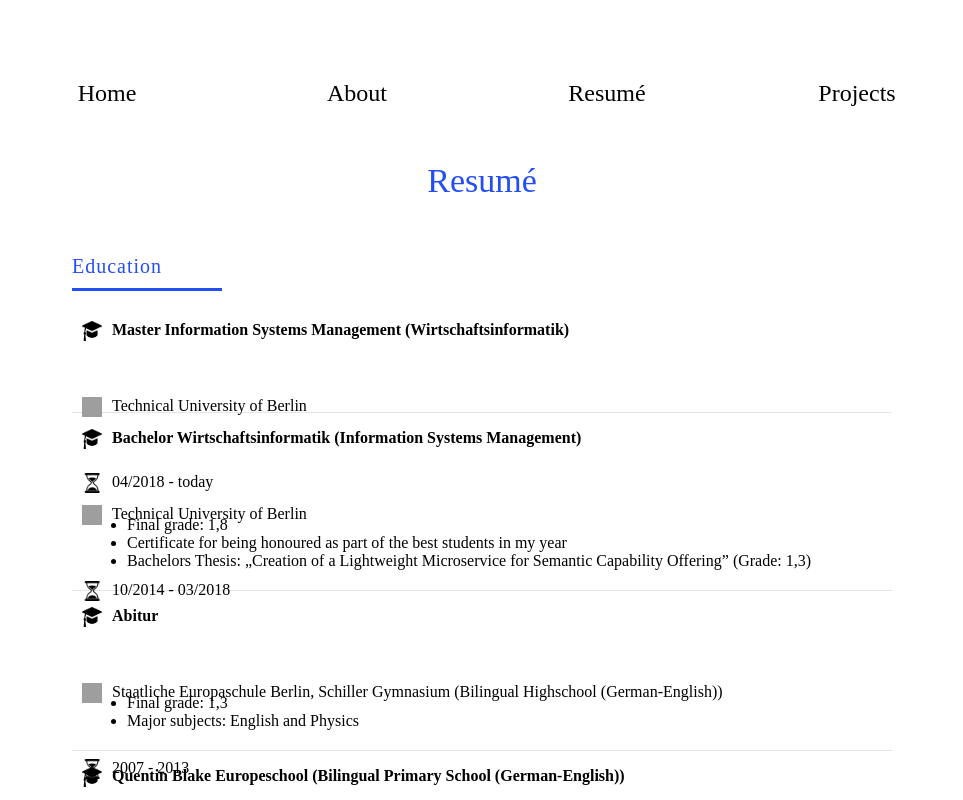
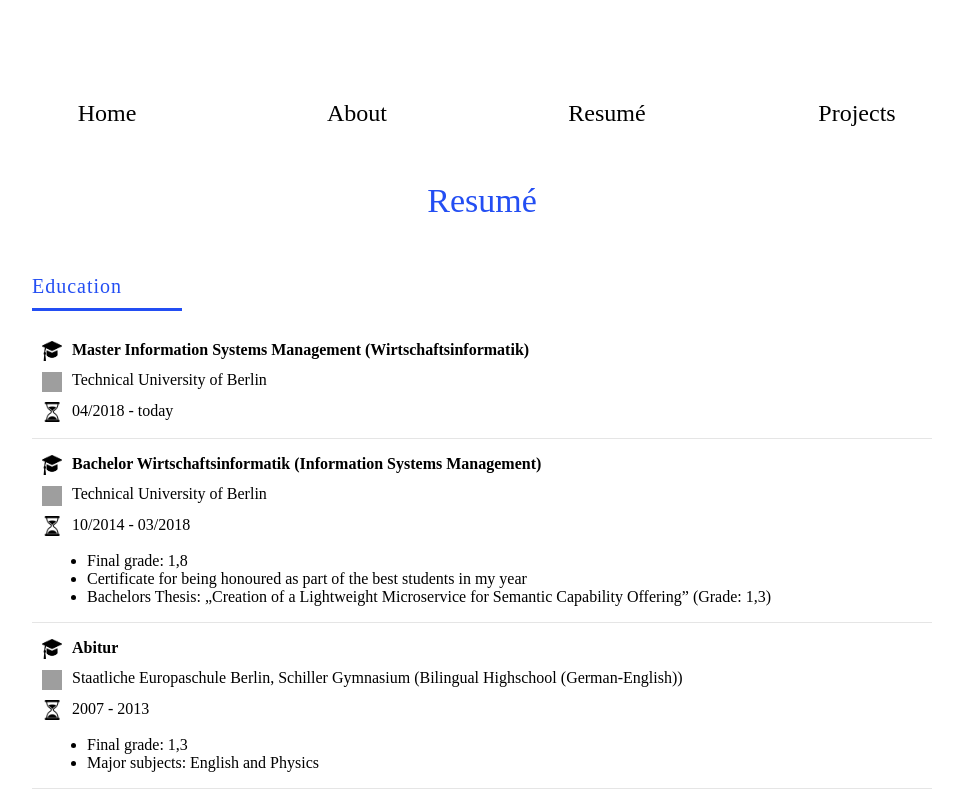
Before and after one commit to marcelreppi/personal-website, a React (Create React App) app: page /resume in a window 1280 px wide. Shown: the top 800 px of the page, without its empty margins (158-1121 px from the left). Built offline with nearby package versions, Linux system fonts and the light colour scheme; grey boxes are pictures that could not be loaded; a web font is replaced by a local one.

Commit message:
Fixed resume style error. Improved other styling. Rewrote some components.

```diff
--- a/src/components/LifeChapter.js
+++ b/src/components/LifeChapter.js
@@ -1,40 +1,36 @@
-import React from 'react'
+import React from "react"
 
-import locationIcon from '../static/img/location.png'
-import durationIcon from '../static/img/duration.png'
+import locationIcon from "../static/img/location.png"
+import durationIcon from "../static/img/duration.png"
 
-import '../css/LifeChapter.css'
+import "../css/LifeChapter.css"
 
-export default (props) => {
-  console.log(props)
+export default props => {
   return (
-    <div className="life-chapter">
-      <div className="chapter-basics">
+    <React.Fragment>
+      <div className="chapter-overview">
         <span className="icon-container">
-          <img className="icon-img" src={props.icon} alt=""></img>
+          <img className="icon-img" src={props.icon} alt="" />
         </span>
         <b>{props.title}</b>
         <span className="icon-container">
-          <img className="icon-img" src={locationIcon} alt=""></img>
+          <img className="icon-img" src={locationIcon} alt="" />
         </span>
         <div>{props.location}</div>
         <span className="icon-container">
-          <img className="icon-img" src={durationIcon} alt=""></img>
+          <img className="icon-img" src={durationIcon} alt="" />
         </span>
         <div>{props.duration}</div>
       </div>
       <div className="chapter-details">
-        {
-          props.details ?
-            <ul>
-              { props.details.map( d => {
-                return <li>{d}</li>
-              }) }
-            </ul>
-          : null
-        }
+        {props.details ? (
+          <ul>
+            {props.details.map((d, i) => {
+              return <li key={i}>{d}</li>
+            })}
+          </ul>
+        ) : null}
       </div>
-
-    </div>
+    </React.Fragment>
   )
 }
--- a/src/components/NavBar.js
+++ b/src/components/NavBar.js
@@ -1,17 +1,17 @@
-import React from 'react'
-import { Link } from 'react-router-dom'
+import React from "react"
+import { Link } from "react-router-dom"
 
-import menuIcon from '../static/img/menu.png'
-import xIcon from '../static/img/x.png'
+import menuIcon from "../static/img/menu.png"
+import xIcon from "../static/img/x.png"
 
-import '../css/NavBar.css'
+import "../css/NavBar.css"
 
 class NavBar extends React.Component {
   constructor(props) {
     super(props)
     this.state = {
       mobile: false,
-      showMobileMenu: false
+      showMobileMenu: false,
     }
   }
 
@@ -20,7 +20,7 @@ class NavBar extends React.Component {
       mobile: window.innerWidth <= 480,
     })
 
-    window.addEventListener('resize', this.handleScreenSize)
+    window.addEventListener("resize", this.handleScreenSize)
   }
 
   handleScreenSize = () => {
@@ -31,17 +31,25 @@ class NavBar extends React.Component {
 
   toggleMobileMenu = () => {
     this.setState({
-      showMobileMenu: !this.state.showMobileMenu
+      showMobileMenu: !this.state.showMobileMenu,
     })
   }
 
   regularNavBar = () => {
     return (
       <div className="navbar-container">
-        <Link to="/" className="navbar-item nav-home">Home</Link>
-        <Link to="/about" className="navbar-item nav-about">About</Link>
-        <Link to="/resume" className="navbar-item nav-resume">Resumé</Link>
-        <Link to="/projects" className="navbar-item nav-projects">Projects</Link>
+        <Link to="/" className="navbar-item nav-home">
+          Home
+        </Link>
+        <Link to="/about" className="navbar-item nav-about">
+          About
+        </Link>
+        <Link to="/resume" className="navbar-item nav-resume">
+          Resumé
+        </Link>
+        <Link to="/projects" className="navbar-item nav-projects">
+          Projects
+        </Link>
       </div>
     )
   }
@@ -49,7 +57,12 @@ class NavBar extends React.Component {
   mobileNavBar = () => {
     return (
       <div className="navbar-mobile-container">
-        <img className="menu-icon" src={menuIcon} alt="" onClick={this.toggleMobileMenu}></img>
+        <img
+          className="menu-icon"
+          src={menuIcon}
+          alt=""
+          onClick={this.toggleMobileMenu}
+        />
       </div>
     )
   }
@@ -57,11 +70,40 @@ class NavBar extends React.Component {
   mobileMenuContent = () => {
     return (
       <div className="navbar-mobile-content">
-        <img className="menu-icon exit-icon" src={xIcon} alt="" onClick={this.toggleMobileMenu}></img>
-        <Link to="/" className="navbar-mobile-item navbar-item nav-home" onClick={this.toggleMobileMenu}>Home</Link>
-        <Link to="/about" className="navbar-mobile-item navbar-item nav-about" onClick={this.toggleMobileMenu}>About</Link>
-        <Link to="/resume" className="navbar-mobile-item navbar-item nav-resume" onClick={this.toggleMobileMenu}>Resumé</Link>
-        <Link to="/projects" className="navbar-mobile-item navbar-item nav-projects" onClick={this.toggleMobileMenu}>Projects</Link>
+        <img
+          className="menu-icon exit-icon"
+          src={xIcon}
+          alt=""
+          onClick={this.toggleMobileMenu}
+        />
+        <Link
+          to="/"
+          className="navbar-mobile-item navbar-item nav-home"
+          onClick={this.toggleMobileMenu}
+        >
+          Home
+        </Link>
+        <Link
+          to="/about"
+          className="navbar-mobile-item navbar-item nav-about"
+          onClick={this.toggleMobileMenu}
+        >
+          About
+        </Link>
+        <Link
+          to="/resume"
+          className="navbar-mobile-item navbar-item nav-resume"
+          onClick={this.toggleMobileMenu}
+        >
+          Resumé
+        </Link>
+        <Link
+          to="/projects"
+          className="navbar-mobile-item navbar-item nav-projects"
+          onClick={this.toggleMobileMenu}
+        >
+          Projects
+        </Link>
       </div>
     )
   }
@@ -74,14 +116,12 @@ class NavBar extends React.Component {
     }
   }
 
-
   render() {
     return (
-      <div>
+      <React.Fragment>
         {this.showCorrectNavBar()}
-        {this.state.showMobileMenu ?
-          this.mobileMenuContent() : null }
-      </div>
+        {this.state.showMobileMenu ? this.mobileMenuContent() : null}
+      </React.Fragment>
     )
   }
 }
--- a/src/css/App.css
+++ b/src/css/App.css
@@ -21,7 +21,7 @@
 
 @media (min-width: 480px) {
   .App {
-    margin-top: 80px;
+    margin-top: 100px;
   }
 }
 
@@ -29,7 +29,7 @@
   display: block;
   max-width: 900px;
   margin: 0 auto;
-  padding: 50px 0px;
+  padding: 50px 40px;
 }
 
 .section-title {
@@ -42,10 +42,6 @@
   padding: 5px;
 }
 
-.section-container {
-  padding: 0px 40px;
-}
-
 .icon-container {
   padding-right: 10px;
   padding-left: 10px;
--- a/src/css/LifeChapter.css
+++ b/src/css/LifeChapter.css
@@ -1,12 +1,8 @@
-.life-chapter {
-  margin-bottom: 20px;
-}
-
-.chapter-basics {
+.chapter-overview {
   display: grid;
   grid-template-columns: 40px auto;
-  grid-template-rows: 100% 100% 100%;
-  row-gap: 5px;
+  grid-template-rows: repeat(3, auto);
+  row-gap: 10px;
 }
 
 .chapter-details {
--- a/src/css/NavBar.css
+++ b/src/css/NavBar.css
@@ -1,7 +1,7 @@
 .navbar-container {
   display: grid;
   grid-template-columns: minmax(0px, auto) repeat(4, minmax(100px, 250px)) minmax(0px, auto);
-  margin-top: 20px;
+  /* margin-top: 20px; */
   /* border: 2px solid black; */
 }
 
--- a/src/css/Resume.css
+++ b/src/css/Resume.css
@@ -6,12 +6,11 @@
 }
 
 .resume-section::after {
-  margin: 10px 0;
+  margin: 10px 0 30px 0;
   content: '';
   width: 150px;
   border-bottom: 3px solid #234ef3;
   display: block;
-  margin-bottom: 30px;
 }
 
 .resume-content {
--- a/src/pages/404.js
+++ b/src/pages/404.js
@@ -1,21 +1,22 @@
-import React from 'react'
+import React from "react"
 
-import '../css/Projects.css'
+import "../css/Projects.css"
 
 export default () => {
   return (
-    <div>
+    <React.Fragment>
       <div className="section-title">Error 404: Page not found!</div>
       <div className="section-container projects-container">
         <p>Whoops!</p>
         <p>
-          I don't know what you did there but I know what you should definitely do:
+          I don't know what you did there but I know what you should definitely
+          do:
         </p>
         <p>
-          Subscribe to <a href="https://www.youtube.com/user/PewDiePie">PewDiePie</a>
+          Subscribe to{" "}
+          <a href="https://www.youtube.com/user/PewDiePie">PewDiePie</a>
         </p>
-
       </div>
-    </div>
+    </React.Fragment>
   )
 }
--- a/src/pages/Projects.js
+++ b/src/pages/Projects.js
@@ -1,14 +1,12 @@
-import React from 'react'
+import React from "react"
 
-import '../css/Projects.css'
+import "../css/Projects.css"
 
 export default () => {
   return (
-    <div>
+    <React.Fragment>
       <div className="section-title">Projects</div>
-      <div className="section-container projects-container">
-        Coming soon!
-      </div>
-    </div>
+      <div className="projects-container">Coming soon!</div>
+    </React.Fragment>
   )
 }
--- a/src/pages/Resume.js
+++ b/src/pages/Resume.js
@@ -1,14 +1,14 @@
-import React from 'react'
+import React from "react"
 
-import LifeChapter from '../components/LifeChapter.js'
+import LifeChapter from "../components/LifeChapter.js"
 
-import degreeIcon from '../static/img/degree.png'
-import tutorIcon from '../static/img/tutor.png'
+import degreeIcon from "../static/img/degree.png"
+import tutorIcon from "../static/img/tutor.png"
 
-import '../css/Resume.css'
+import "../css/Resume.css"
 
 export default () => (
-  <div className="section-container">
+  <React.Fragment>
     <div className="section-title">Resumé</div>
     <div className="resume-section">Education</div>
     <div className="resume-content">
@@ -16,9 +16,9 @@ export default () => (
         title="Master Information Systems Management (Wirtschaftsinformatik)"
         duration="04/2018 - today"
         location="Technical University of Berlin"
-        icon={degreeIcon}>
-      </LifeChapter>
-      <hr></hr>
+        icon={degreeIcon}
+      />
+      <hr />
       <LifeChapter
         title="Bachelor Wirtschaftsinformatik (Information Systems Management)"
         location="Technical University of Berlin"
@@ -26,28 +26,25 @@ export default () => (
         details={[
           "Final grade: 1,8",
           "Certificate for being honoured as part of the best students in my year",
-          "Bachelors Thesis: „Creation of a Lightweight Microservice for Semantic Capability Offering” (Grade: 1,3)"
+          "Bachelors Thesis: „Creation of a Lightweight Microservice for Semantic Capability Offering” (Grade: 1,3)",
         ]}
-        icon={degreeIcon}>
-      </LifeChapter>
-      <hr></hr>
+        icon={degreeIcon}
+      />
+      <hr />
       <LifeChapter
         title="Abitur"
         location="Staatliche Europaschule Berlin, Schiller Gymnasium (Bilingual Highschool (German-English))"
         duration="2007 - 2013"
-        details={[
-          "Final grade: 1,3",
-          "Major subjects: English and Physics"
-        ]}
-        icon={degreeIcon}>
-      </LifeChapter>
-      <hr></hr>
+        details={["Final grade: 1,3", "Major subjects: English and Physics"]}
+        icon={degreeIcon}
+      />
+      <hr />
       <LifeChapter
         title="Quentin Blake Europeschool (Bilingual Primary School (German-English))"
         location="Berlin"
         duration="2001 - 2007"
-        icon={degreeIcon}>
-      </LifeChapter>
+        icon={degreeIcon}
+      />
     </div>
     <div className="resume-section">Work experience</div>
     <div className="resume-content">
@@ -57,10 +54,10 @@ export default () => (
         duration="04/2016 - 04/2017"
         details={[
           "Geschäftsprozesse & IT-Dienste (Business Processes and IT-Services)",
-          "Technische Grundlagen der Informatik für Wirtschaftsinformatiker (Technical Foundations of Computer Science)"
+          "Technische Grundlagen der Informatik für Wirtschaftsinformatiker (Technical Foundations of Computer Science)",
         ]}
-        icon={tutorIcon}>
-      </LifeChapter>
+        icon={tutorIcon}
+      />
     </div>
     <div className="resume-section">Interests</div>
     <div className="resume-content interest-container">
@@ -73,5 +70,5 @@ export default () => (
       <div className="interest">Origami</div>
       <div className="interest">Running</div>
     </div>
-  </div>
+  </React.Fragment>
 )
```
Also changed, not shown: src/css/Home.css (+8 -29 lines), src/pages/About.js (+51 -19 lines), src/pages/Home.js (+32 -31 lines).
